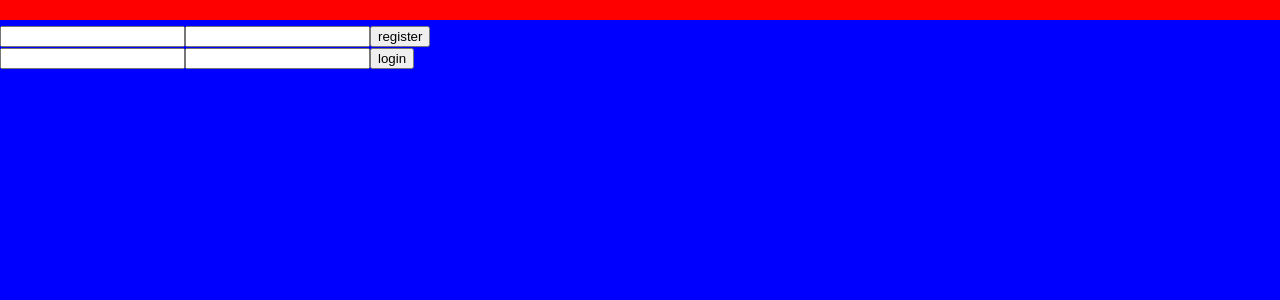
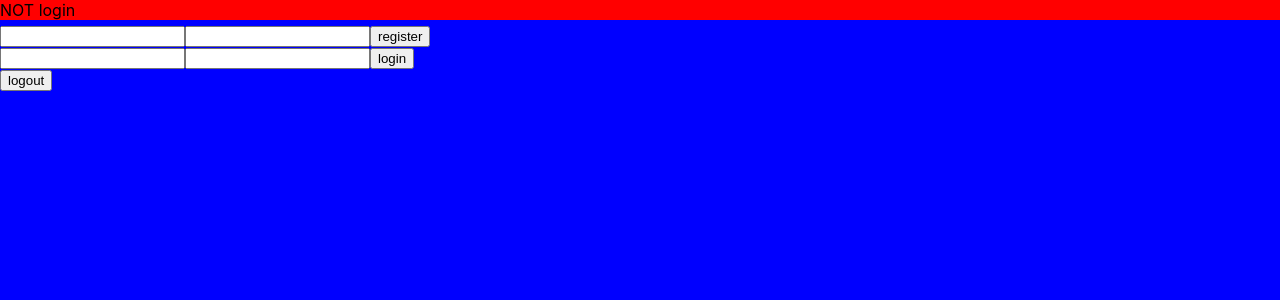
Before and after one commit to SergeyArenzon/vaiggio, a Next.js app: page /auth in a window 1280 px wide. Shown: the top 300 px of the page. Built offline with nearby package versions, Linux system fonts and the light colour scheme; no server answers.

Commit message:
add logout

```diff
--- a/components/Toolbar.js
+++ b/components/Toolbar.js
@@ -1,13 +1,19 @@
+import { useSession } from 'next-auth/client';
+
 export default function Toolbar() {
+    const [session, loading] = useSession();
+
+    console.log(loading);
+    console.log(session);
+
     const style = {
         width: '100%',
         background: 'red',
         height: '20px',
         position: 'fixed',
         top: 0,
-        zIndex: 50
-
+        zIndex: 50,
     };
 
-    return <div style={style}></div>;
+    return <div style={style}>{session ? 'loggedin' : 'NOT login'}</div>;
 }
--- a/pages/auth/index.js
+++ b/pages/auth/index.js
@@ -1,6 +1,6 @@
 import { useState, useRef } from 'react';
 import { userSchema } from '../../validations/user';
-import { signIn } from 'next-auth/client';
+import { signIn, signOut } from 'next-auth/client';
 
 export default function auth() {
     const emailRef = useRef();
@@ -67,6 +67,7 @@ export default function auth() {
                 <input type="password" ref={emailPasswordRef}></input>
                 <button>login</button>
             </form>
+            <button onClick={() => signOut({ redirect: false })}>logout</button>
         </div>
     );
 }
```
